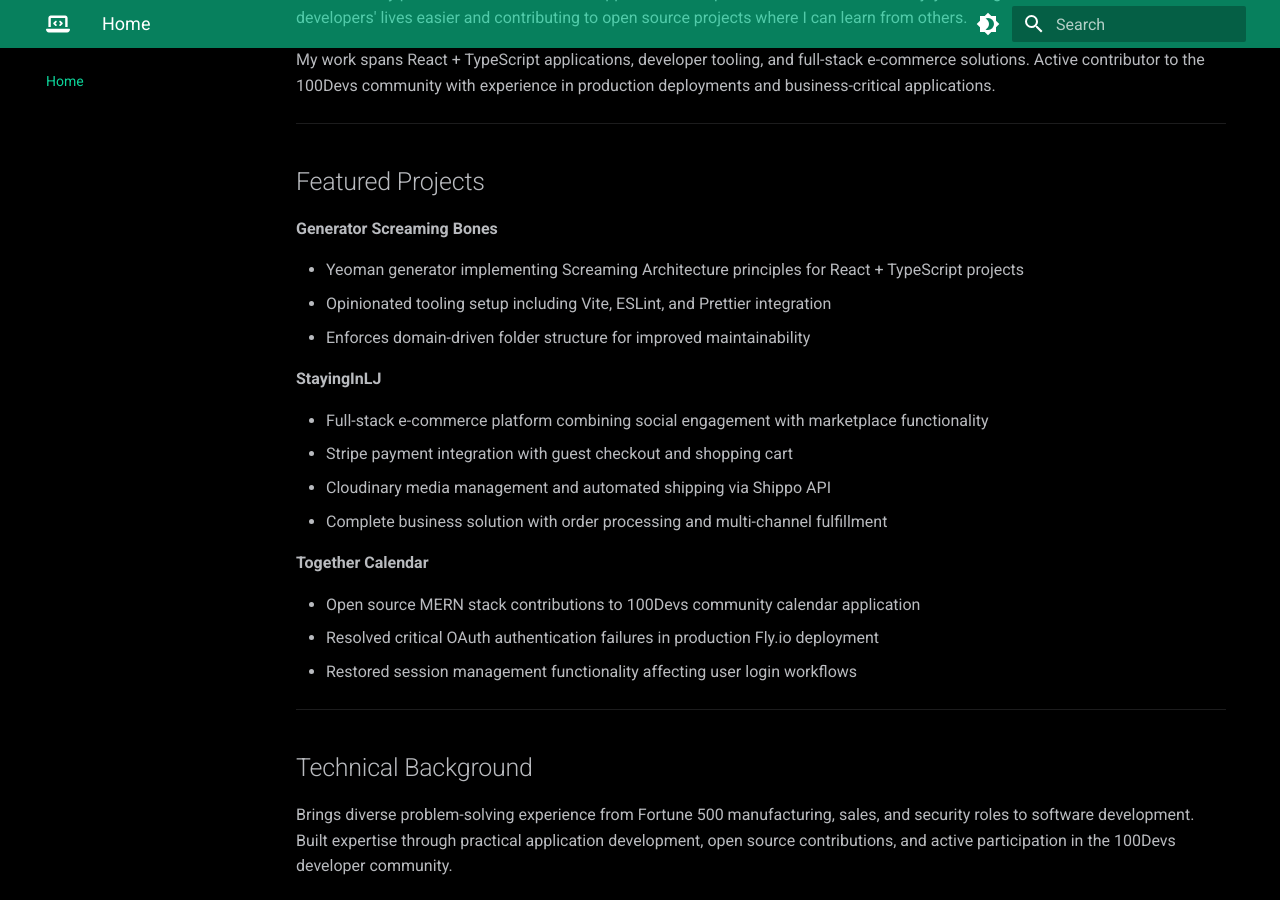
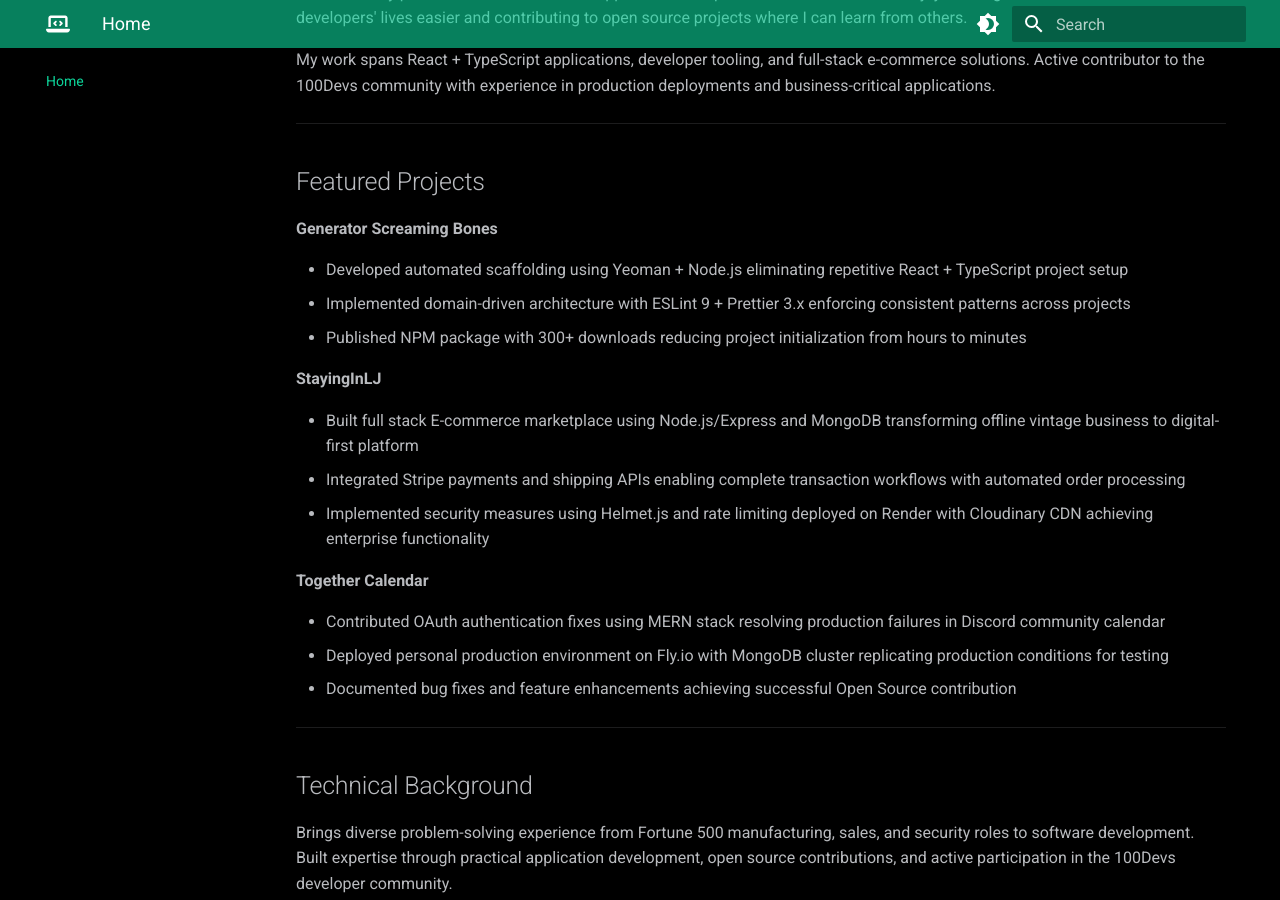
Before and after one commit to AngelCodes95/angel-portfolio-docs, an MkDocs documentation site: the page built from docs/index.md, in a window 1280 px wide and 900 px high, scrolled down 391 px. Built offline with MkDocs 1.6.1 and Material for MkDocs 9.7.7, drawn with Linux system fonts in a browser that asks for light colours.

Commit message:
Update project bullet points to action tech accomplishment format

```diff
--- a/docs/index.md
+++ b/docs/index.md
@@ -16,22 +16,21 @@ My work spans React + TypeScript applications, developer tooling, and full-stack
 
 **Generator Screaming Bones**
 
-- Yeoman generator implementing Screaming Architecture principles for React + TypeScript projects
-- Opinionated tooling setup including Vite, ESLint, and Prettier integration
-- Enforces domain-driven folder structure for improved maintainability
+- Developed automated scaffolding using Yeoman + Node.js eliminating repetitive React + TypeScript project setup
+- Implemented domain-driven architecture with ESLint 9 + Prettier 3.x enforcing consistent patterns across projects
+- Published NPM package with 300+ downloads reducing project initialization from hours to minutes
 
 **StayingInLJ**
 
-- Full-stack e-commerce platform combining social engagement with marketplace functionality
-- Stripe payment integration with guest checkout and shopping cart
-- Cloudinary media management and automated shipping via Shippo API
-- Complete business solution with order processing and multi-channel fulfillment
+- Built full stack E-commerce marketplace using Node.js/Express and MongoDB transforming offline vintage business to digital-first platform
+- Integrated Stripe payments and shipping APIs enabling complete transaction workflows with automated order processing
+- Implemented security measures using Helmet.js and rate limiting deployed on Render with Cloudinary CDN achieving enterprise functionality
 
 **Together Calendar**
 
-- Open source MERN stack contributions to 100Devs community calendar application
-- Resolved critical OAuth authentication failures in production Fly.io deployment
-- Restored session management functionality affecting user login workflows
+- Contributed OAuth authentication fixes using MERN stack resolving production failures in Discord community calendar
+- Deployed personal production environment on Fly.io with MongoDB cluster replicating production conditions for testing
+- Documented bug fixes and feature enhancements achieving successful Open Source contribution
 
 
 ---
```
Also changed, not shown: docs/projects.md (+16 -46 lines).
